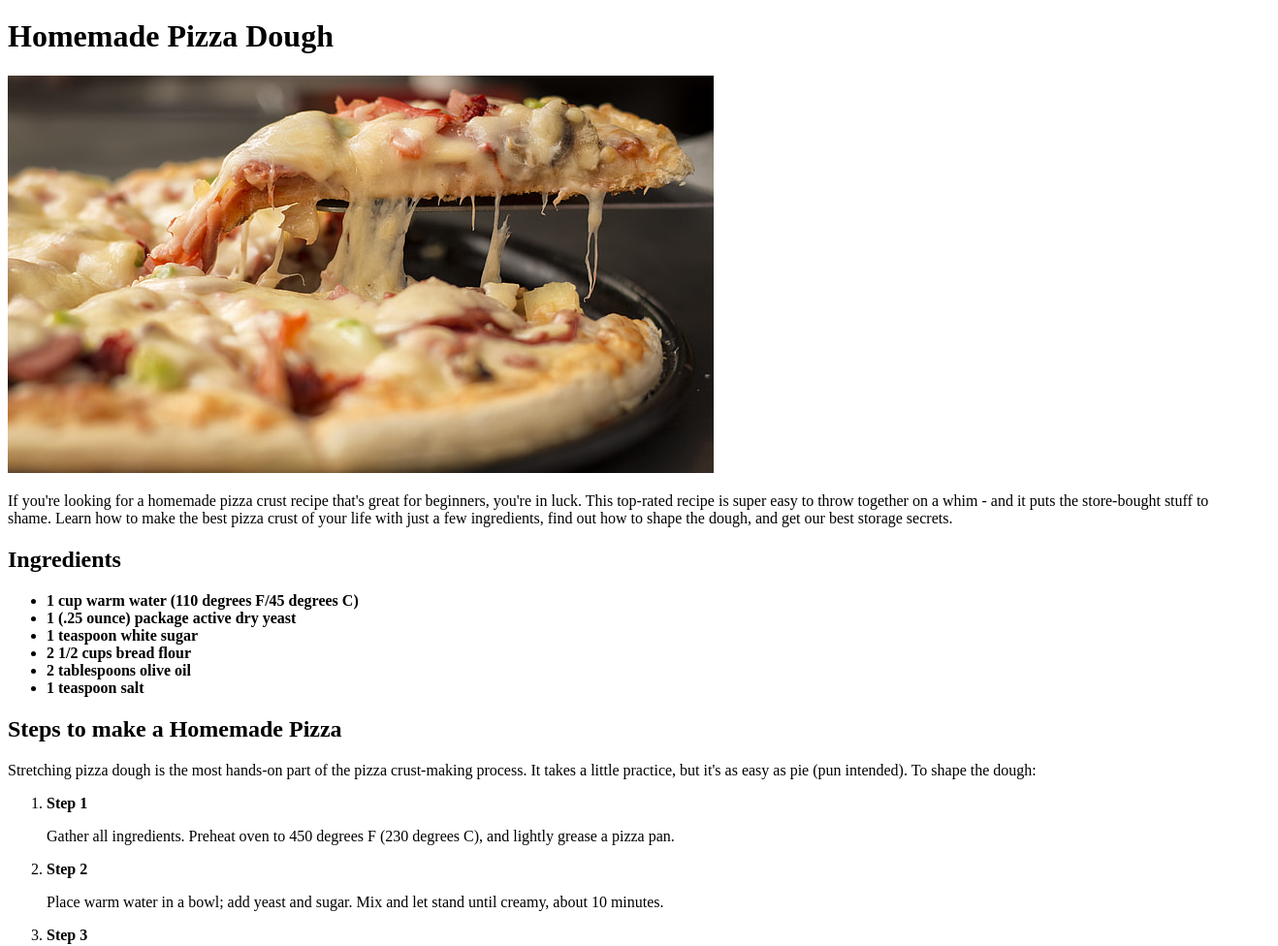
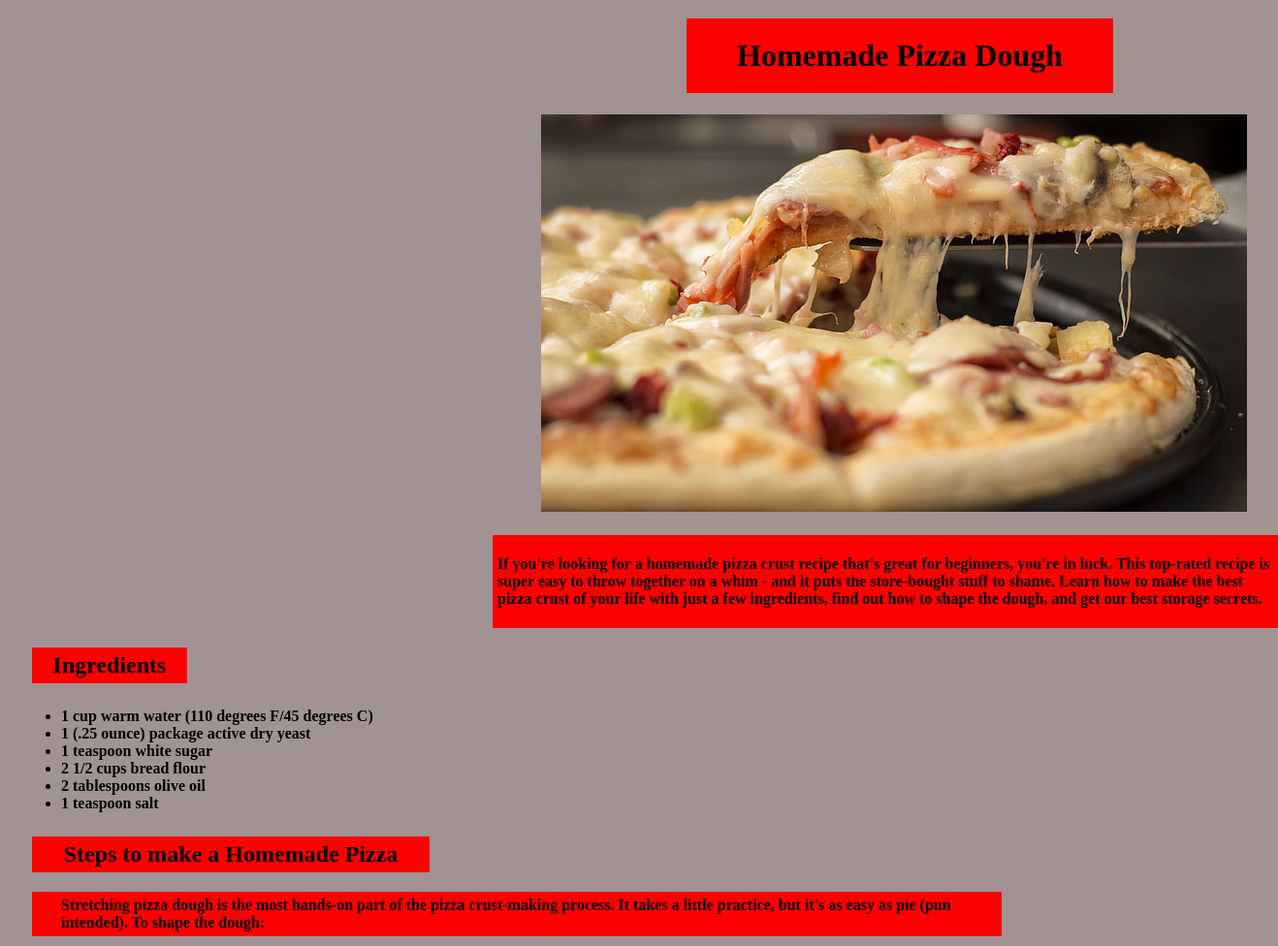
Before and after one commit to nathanrangel075-dot/odin-recipes, a plain HTML site: page recipes/Homemade-Pizza-Dough.html in a window 1280 px wide. Shown: the part 28-1004 px from the top of the page at 97% size, 1318 px wide, since content can reach past the window. Drawn offline with Linux system fonts and the light colour scheme.

Commit message:
Added design to each recipe webpages and the homepage. Changes made to the html files was setting up classes. CSS file are relatively the same

```diff
--- /dev/null
+++ b/recipe-list-style.css
@@ -0,0 +1,48 @@
+body{
+
+background-color: lightgray;
+
+
+}
+
+
+h1{
+    color: white;
+    background-color: blue;
+    width: 200px;
+    padding: 10px;
+    margin-left: 800px;
+    font-family:'Times New Roman', Times, serif;
+    border: 10px solid lightblue ;
+}
+
+.container{
+    color: white;
+    background-color: blue;
+    border: 10px solid lightblue;
+    width: 800px;
+    margin-left: 500px;
+
+}
+
+
+.content{
+
+padding: 10px;
+
+}
+
+.recipe-list{
+
+    color: white;
+    background-color: gray;
+    border: 10px solid lightblue;
+    width: 300px;
+    margin-left: 750px;
+}
+
+.recipe-list{
+
+
+
+}
--- a/recipes/Homemade-Pizza-Dough.html
+++ b/recipes/Homemade-Pizza-Dough.html
@@ -5,6 +5,8 @@
     <meta charset = "UTF-8">
 
     <title>Homemade Pizza Dough recipe</title>
+
+    <link rel = "stylesheet" href = "pizza-dough-style.css">
 </head>
 
 <body>
@@ -15,13 +17,16 @@
 
     <img src ="../recipe_images/homemadepizza.jpg" alt = "Image of a homemade pizza" height = "410" width = "728">
 
-    <p> If you're looking for a homemade pizza crust recipe that's great for beginners, you're in luck. This top-rated recipe is super easy to
+    <div class="container-one">
+    <p class="content"> If you're looking for a homemade pizza crust recipe that's great for beginners, you're in luck. This top-rated recipe is super easy to
         throw together on a whim - and it puts the store-bought stuff to shame. Learn how to make the best pizza crust of your life with just a
         few ingredients, find out how to shape the dough, and get our best storage secrets.</p>
+    </div>
 
-    <h2>Ingredients</h2>
+    <h2 class="Ingredients">Ingredients</h2>
 
-    <ul>
+
+    <ul class="Ingredients-container">
         <li><strong>1 cup warm water (110 degrees F/45 degrees C)</strong></li>
 
         <li><strong>1 (.25 ounce) package active dry yeast</strong></li>
@@ -38,11 +43,18 @@
 
     </ul>
 
-    <h2>Steps to make a Homemade Pizza</h2>
 
-    <p>Stretching pizza dough is the most hands-on part of the pizza crust-making process. It takes a little practice, but it's as easy as pie (pun intended). To shape the dough:</p>
 
-    <ol>
+
+    <h2 class = "Steps">Steps to make a Homemade Pizza</h2>
+
+    <div class ="container-two">
+
+    <p class="content-two">Stretching pizza dough is the most hands-on part of the pizza crust-making process. It takes a little practice, but it's as easy as pie (pun intended). To shape the dough:</p>
+
+    </div>
+
+    <ol class ="steps-container">
         <li><strong>Step 1</strong></li>
         <p>Gather all ingredients. Preheat oven to 450 degrees F (230 degrees C), and lightly grease a pizza pan.</p>
 
--- /dev/null
+++ b/recipes/jalapeno-cheese-burger-style.css
@@ -0,0 +1,83 @@
+body{
+    background-color: rgb(161, 147, 147);
+}
+
+h1{
+
+    background-color: green;
+    font-family:'Times New Roman', Times, serif;
+    margin-left: 700px;
+    padding: 20px;
+    width: 400px;
+    text-align: center;
+}
+
+img{
+    margin-left: 770px;
+    margin-bottom: 20px;
+
+
+}
+
+.container-one{
+
+    background-color: green;
+    margin-left: 500px;
+    width: 800px;
+    padding: 5px;
+
+}
+.content{
+    font-family:'Times New Roman', Times, serif;
+    font-weight: 700;
+
+}
+
+.Ingredients{
+
+    background-color: green;
+    margin-left: 25px;
+    width: 150px;
+    text-align: center;
+    font-family:'Times New Roman', Times, serif;
+    padding: 5px;
+}
+
+.Ingredients-container{
+
+    font-family:'Times New Roman', Times, serif;
+    padding: 5px;
+    margin-left: 50px;
+}
+
+.Steps{
+
+    padding: 5px;
+    background-color: green;
+    margin-left: 25px;
+    text-align: center;
+    font-family:'Times New Roman', Times, serif;
+    width: 400px;
+}
+
+/*.container-two{
+
+    background-color: red;
+     margin-left: 25px;
+    width: 1000px;
+}
+
+.content-two{
+
+    font-weight: 700;
+    margin-left: 25px;
+    padding: 5px
+}
+*/
+
+.steps-container{
+    font-family:'Times New Roman', Times, serif;
+
+    padding: 20px;
+    margin-left: 50px;
+}
--- /dev/null
+++ b/recipes/philly-cheese-style.css
@@ -0,0 +1,83 @@
+body{
+    background-color: rgb(161, 147, 147);
+}
+
+h1{
+
+    background-color: green;
+    font-family:'Times New Roman', Times, serif;
+    margin-left: 700px;
+    padding: 20px;
+    width: 450px;
+    text-align: center;
+}
+
+img{
+    margin-left: 850px;
+    margin-bottom: 20px;
+
+
+}
+
+.container-one{
+
+    background-color: green;
+    margin-left: 500px;
+    width: 800px;
+    padding: 5px;
+
+}
+.content{
+    font-family:'Times New Roman', Times, serif;
+    font-weight: 700;
+
+}
+
+.Ingredients{
+
+    background-color: green;
+    margin-left: 25px;
+    width: 150px;
+    text-align: center;
+    font-family:'Times New Roman', Times, serif;
+    padding: 5px;
+}
+
+.Ingredients-container{
+
+    font-family:'Times New Roman', Times, serif;
+    padding: 5px;
+    margin-left: 50px;
+}
+
+.Steps{
+
+    padding: 5px;
+    background-color: green;
+    margin-left: 25px;
+    text-align: center;
+    font-family:'Times New Roman', Times, serif;
+    width: 400px;
+}
+
+/*.container-two{
+
+    background-color: red;
+     margin-left: 25px;
+    width: 1000px;
+}
+
+.content-two{
+
+    font-weight: 700;
+    margin-left: 25px;
+    padding: 5px
+}
+*/
+
+.steps-container{
+    font-family:'Times New Roman', Times, serif;
+
+    padding: 20px;
+    margin-left: 50px;
+}
--- /dev/null
+++ b/recipes/pizza-dough-style.css
@@ -0,0 +1,81 @@
+body{
+    background-color: rgb(161, 147, 147);
+}
+
+h1{
+
+    background-color: red;
+    font-family:'Times New Roman', Times, serif;
+    margin-left: 700px;
+    padding: 20px;
+    width: 400px;
+    text-align: center;
+}
+
+img{
+    margin-left: 550px;
+    margin-bottom: 20px;
+
+}
+
+.container-one{
+
+    background-color: red;
+    margin-left: 500px;
+    width: 800px;
+    padding: 5px;
+
+}
+.content{
+    font-family:'Times New Roman', Times, serif;
+    font-weight: 700;
+
+}
+
+.Ingredients{
+
+    background-color: red;
+    margin-left: 25px;
+    width: 150px;
+    text-align: center;
+    font-family:'Times New Roman', Times, serif;
+    padding: 5px;
+}
+
+.Ingredients-container{
+
+    font-family:'Times New Roman', Times, serif;
+    padding: 5px;
+    margin-left: 50px;
+}
+
+.Steps{
+
+    padding: 5px;
+    background-color: red;
+    margin-left: 25px;
+    text-align: center;
+    font-family:'Times New Roman', Times, serif;
+    width: 400px;
+}
+
+.container-two{
+
+    background-color: red;
+     margin-left: 25px;
+    width: 1000px;
+}
+
+.content-two{
+
+    font-weight: 700;
+    margin-left: 25px;
+    padding: 5px
+}
+
+.steps-container{
+    font-family:'Times New Roman', Times, serif;
+
+    padding: 20px;
+    margin-left: 50px;
+}
```
Also changed, not shown: index.html (+10 -2 lines), recipes/Jalapeno-Blue-Cheese-Burger.html (+12 -5 lines), recipes/Philly-Cheese-Steak.html (+10 -5 lines).
